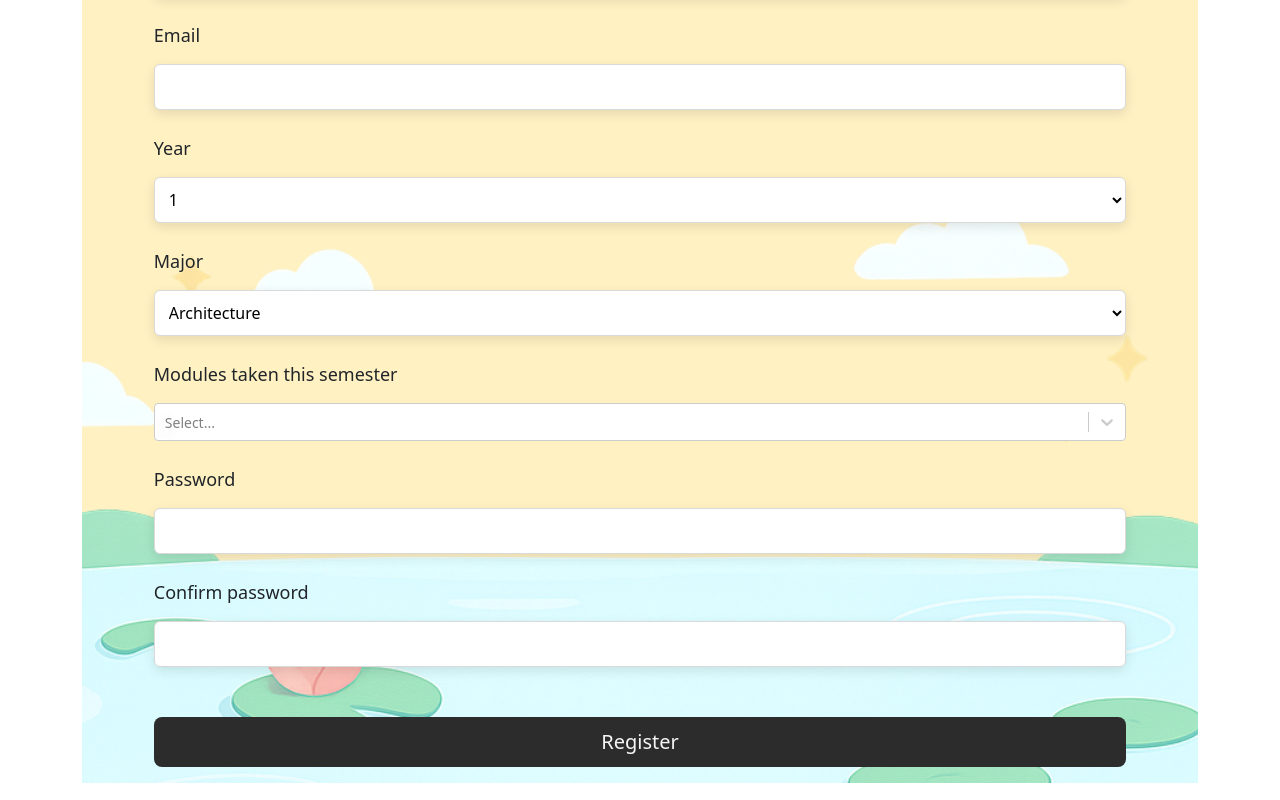
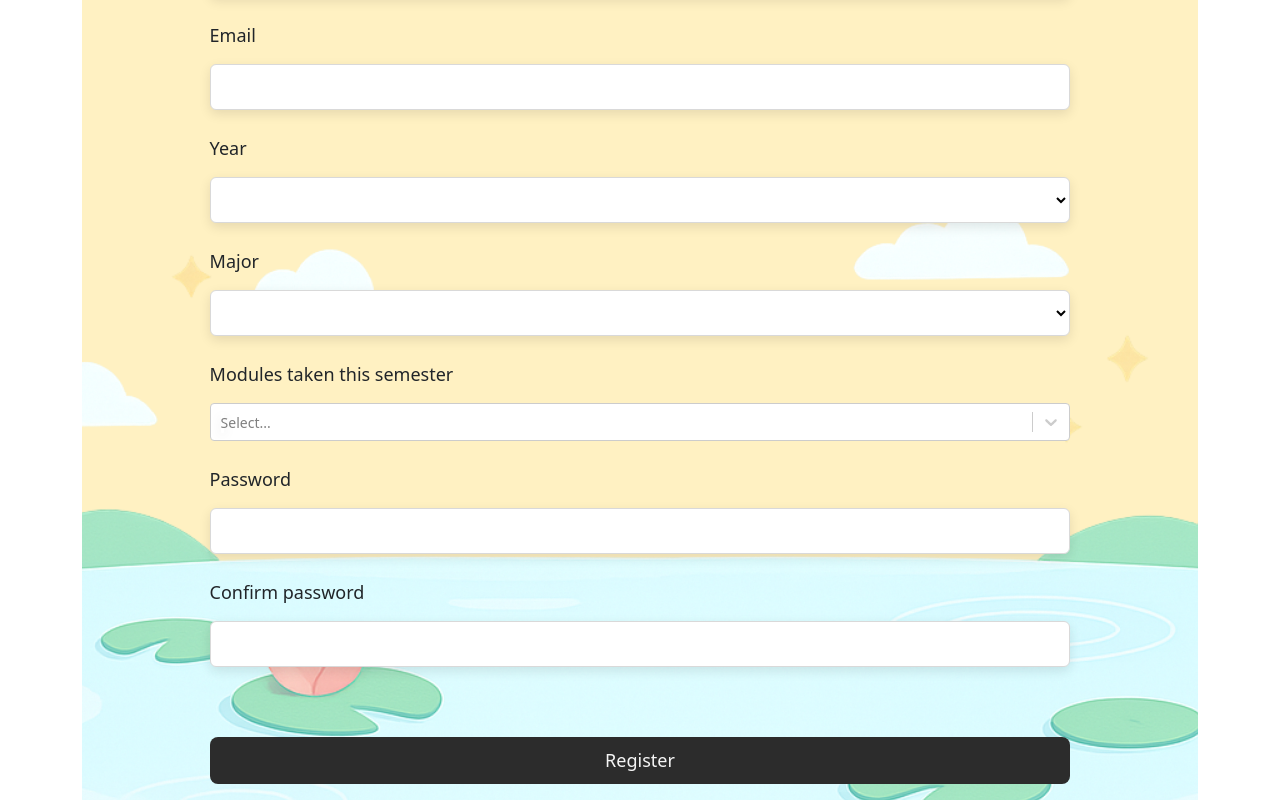
Before and after one commit to zixuantan/Orbital-25, a React (Create React App) app in the folder studyducky/: page /register in a window 1280 px wide. Shown: the part 306-1106 px from the top of the page. Built offline with nearby package versions, Linux system fonts and the light colour scheme.

Commit message:
added in default options for select and changed styling of button

```diff
--- a/studyducky/src/pages/Registration.css
+++ b/studyducky/src/pages/Registration.css
@@ -13,7 +13,7 @@ h1 {
 
 .form-container {
     padding: 16px;
-    width: 90%;
+    width: 80%;
     display: flex;
     flex-direction: column;
     margin:auto;
@@ -45,7 +45,7 @@ input, select {
     padding: 10px;
     border: #2C2C2C;
     border-radius: 8px;
-    font-size: 20px;
-    margin-top: 40px;
+    font-size: 18px;
+    margin-top: 60px;
     cursor: pointer;
 }
--- a/studyducky/src/pages/Registration.js
+++ b/studyducky/src/pages/Registration.js
@@ -25,6 +25,7 @@ function Registration() {
 
             <label>Year</label>
             <select required>
+                <option></option>
                 <option>1</option>
                 <option>2</option>
                 <option>3</option>
@@ -33,6 +34,7 @@ function Registration() {
 
             <label>Major</label>
             <select required>
+                <option></option>
                 <option>Architecture</option>
                 <option>Business Administration</option>
                 <option>Business Analytics</option>
```
